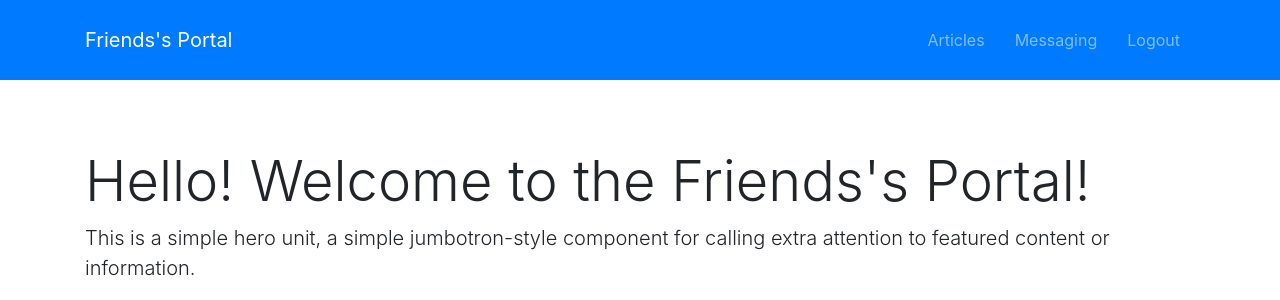
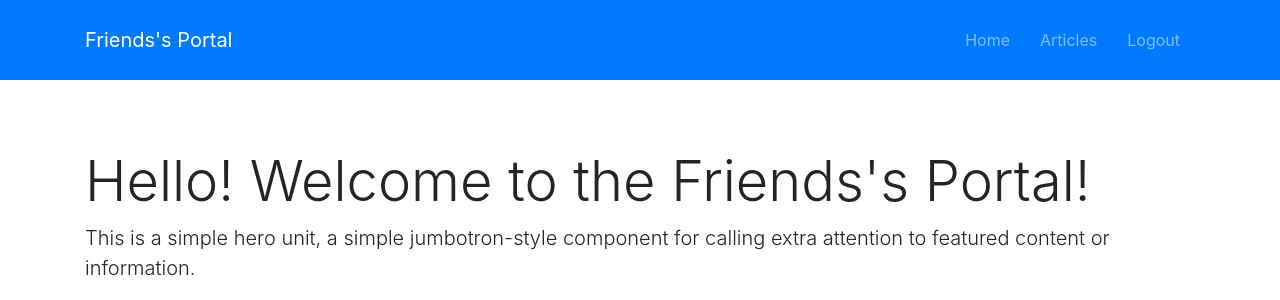
Before and after one commit to ap539813/Chat-Web-Application-in-Jinja, a Flask app: page / in a window 1280 px wide. Shown: the top 300 px of the page. Run offline with Flask 3, Linux system fonts and the light colour scheme; a user stored in the database is signed in; parts of the project's set-up code (start-up, migrations or seed data) failed here and were passed over; some libraries are stand-ins or nearby versions.

Commit message:
Update base.jinja

```diff
--- a/templates/base.jinja
+++ b/templates/base.jinja
@@ -30,13 +30,7 @@
                     <span class="navbar-toggler-icon"></span>
                 </button>
                 <div class="collapse navbar-collapse" id="navbarNav">
-                    <ul class="navbar-nav ml-auto"> <!-- Added ml-auto here -->
-                        <li class="nav-item {{ 'active' if request.endpoint == 'articles' else '' }}">
-                            <a class="nav-link" href="{{ url_for('articles') }}">Articles</a>
-                        </li>
-                        <li class="nav-item {{ 'active' if request.endpoint == 'messaging' else '' }}">
-                            <a class="nav-link" href="{{ url_for('home') }}">Messaging</a>
-                        </li>
+                    <ul class="navbar-nav ml-auto">
                         {% if 'username' not in session %}
                             <li class="nav-item {{ 'active' if request.endpoint == 'login' else '' }}">
                                 <a class="nav-link" href="{{ url_for('login') }}">Login</a>
@@ -45,11 +39,19 @@
                                 <a class="nav-link" href="{{ url_for('signup') }}">Sign Up</a>
                             </li>
                         {% else %}
+                            <li class="nav-item {{ 'active' if request.endpoint == 'home' else '' }}">
+                                <!-- Adjusted to include the username in the URL -->
+                                <a class="nav-link" href="{{ url_for('home', username=session['username']) }}">Home</a>
+                            </li>
+                            <li class="nav-item {{ 'active' if request.endpoint == 'articles' else '' }}">
+                                <a class="nav-link" href="{{ url_for('articles') }}">Articles</a>
+                            </li>
                             <li class="nav-item {{ 'active' if request.endpoint == 'logout' else '' }}">
                                 <a class="nav-link" href="{{ url_for('logout') }}">Logout</a>
                             </li>
                         {% endif %}
                     </ul>
+
                 </div>
             </div>
         </nav>
```
